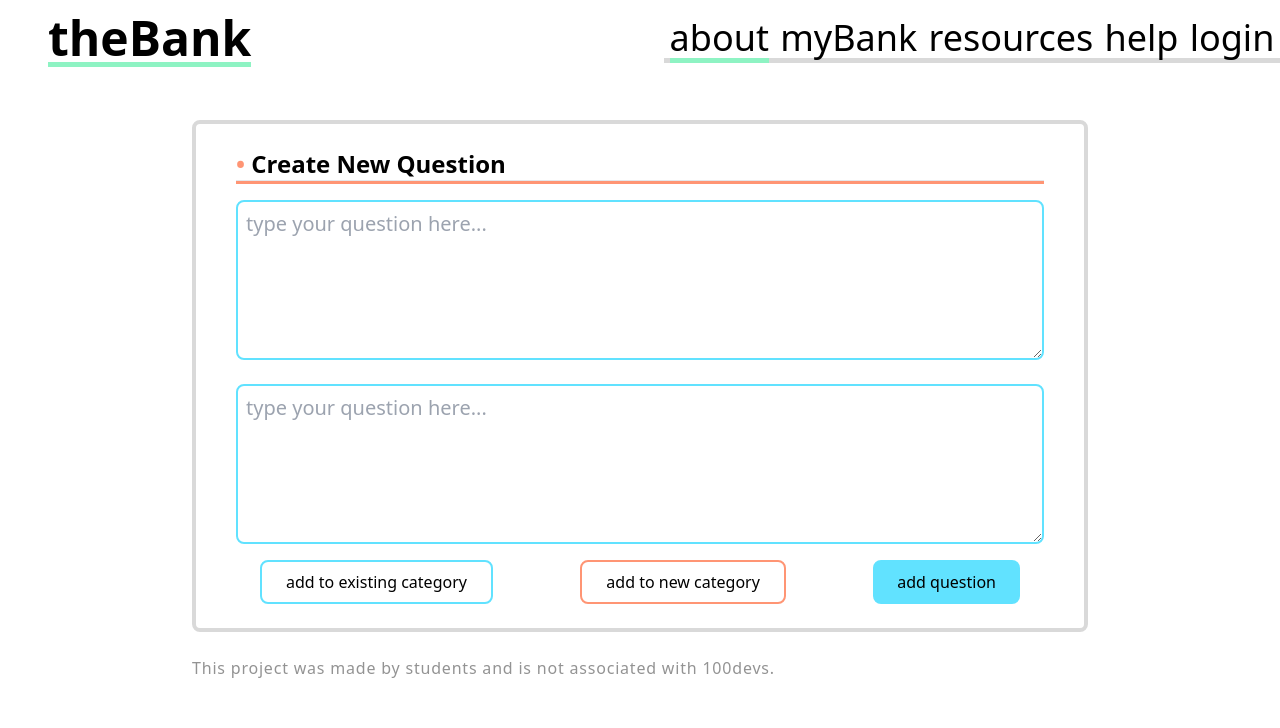
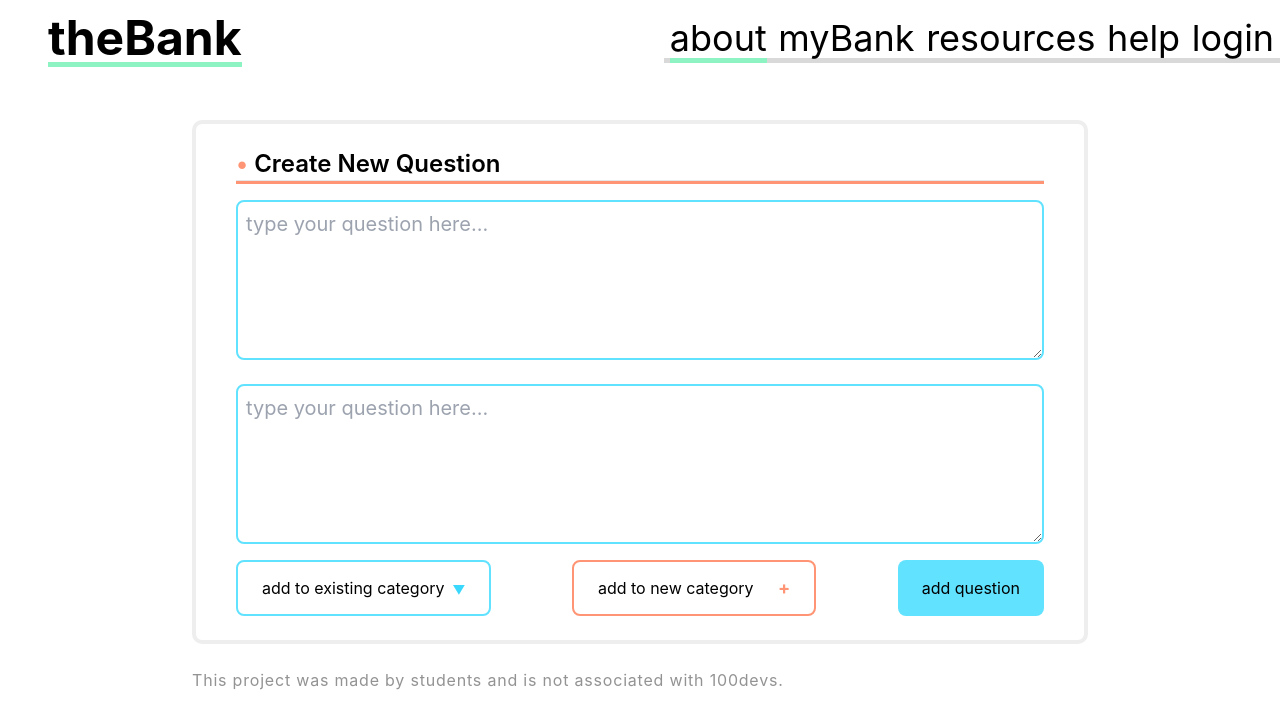
Before and after one commit to Nim-droid-droid/anki-banki, a React (Create React App) app in the folder client/: page /createquestion in a window 1280 px wide. Shown: the top 728 px of the page. Built offline with nearby package versions, Linux system fonts and the light colour scheme.

Commit message:
Added dropdown icon and + icon in the button changed the color of box and the input text

```diff
--- a/client/src/components/CreateQuestion.jsx
+++ b/client/src/components/CreateQuestion.jsx
@@ -1,9 +1,10 @@
 import React from 'react';
+import polygon from './assets/polygon.svg';
 
 const CreateQuestion = () => {
   return (
     <>
-      <form className="w-[70%]  border-gray100 border-4   mt-10 py-6 px-10 rounded-lg mx-auto">
+      <form className="font-Inter w-[70%]  border-lightGray border-4   mt-10 py-6 px-10 rounded-[10px] mx-auto">
         <div className="flex flex-col">
           <h3 className=" text-2xl font-semibold">
             <span className="text-2xl text-orange">•</span> Create New Question
@@ -23,12 +24,14 @@ const CreateQuestion = () => {
             className="my-2 outline-none border-blue border-2 rounded-lg p-2 text-xl text-darkGray"
             placeholder="type your question here..."
           />
-          <div className="flex justify-between mx-6 mt-2">
-            <button className="btn border-blue border-2">
+          <div className="flex justify-between mt-2">
+            <button className="flex gap-2 btn border-blue border-2 h-[56px] justify-center items-center">
               add to existing category
+              <img src={polygon} alt="" className="w-3  mt-1" />
             </button>
             <button className="btn border-orange border-2">
-              add to new category
+              add to new category{' '}
+              <span className="text-orange font-bold text-lg ml-5"> +</span>
             </button>
             <button type="button" className="btn bg-blue">
               add question
--- a/client/src/index.css
+++ b/client/src/index.css
@@ -1,12 +1,14 @@
 @tailwind base;
 @tailwind components;
 @tailwind utilities;
+@import url('https://fonts.googleapis.com/css2?family=Inter&display=swap');
+
+* {
+  box-sizing: border-box;
+}
 
 body {
   margin: 0;
   padding: 0;
-
+  font-family: 'Inter';
 }
-*{
-  box-sizing: border-box;
-}
--- a/client/src/pages/myBank/index.jsx
+++ b/client/src/pages/myBank/index.jsx
@@ -5,7 +5,7 @@ import Questions from '../../components/Questions';
 
 const MyBank = () => {
   return (
-    <article>
+    <article className="font-inter">
       <MyBankFilter />
       <Questions />
     </article>
--- a/client/tailwind.config.js
+++ b/client/tailwind.config.js
@@ -10,6 +10,10 @@ module.exports = {
         orange: '#FF9574',
         blue: '#61E2FF',
         darkGray: '#939393',
+        lightGray: '#EEE',
+      },
+      fontFamily: {
+        inter: 'Inter',
       },
     },
   },
```
Also changed, not shown: client/src/components/assets/polygon.svg (added).
